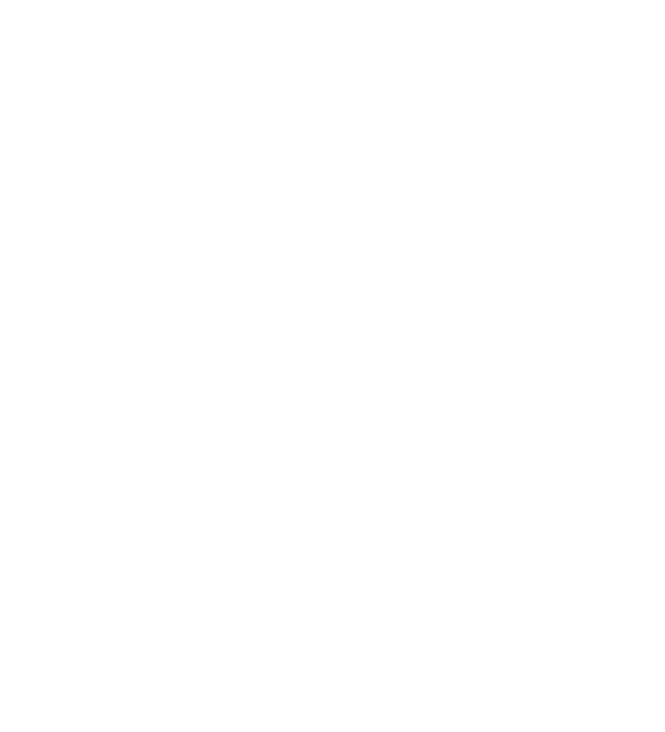
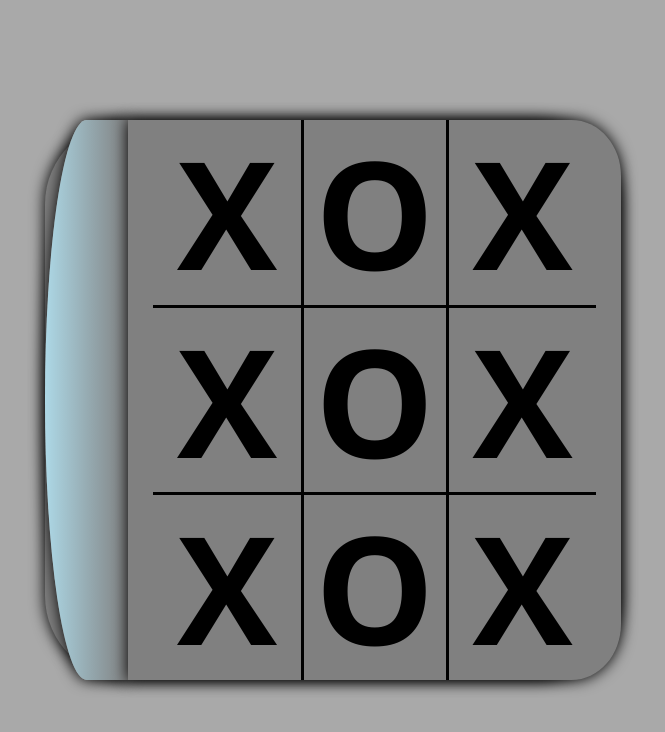
Before and after one commit to RichPBee/Tic_Tac_TOdin, a plain HTML site: page Index.html in a window 1280 px wide. Shown: the whole page, without its empty margins (307-972 px from the left). Drawn offline with Linux system fonts and the light colour scheme.

Commit message:
Completed display function.
JS Module pattern function created to display the board array on the HTML doc as a grid. CSS has been completed to allow this function to generate the correct design for the game.

```diff
--- a/Index.html
+++ b/Index.html
@@ -10,7 +10,14 @@
 </head>
 <body>
     <div class="appSection">
+        <div class="appNav">
 
+        </div>
+        <div class="gameWrapper">
+            <div class="gameArea">
+
+            </div>
+        </div>
     </div>
 </body>
 </html>
--- a/game.js
+++ b/game.js
@@ -1,17 +1,54 @@
+//Module patten Gameboard object. This creates and returns a blank board. {That can be updated?}
 const Gameboard = (() => {
+    const boardArray = [];
     const createBoard = () => {
-        const boardArray = [];
-        for (let i = 0; i < 3; i ++) {
-
+        for (let i = 0; i < 3 ; i++ ){
+            boardArray.push(["X", "O", "X"])
         }
+        return boardArray;
     }
 
-});
+    const updateGameboard = () => {
+
+    }
+    return {
+        createBoard,
+        boardArray,
+    };
+
+})();
+
+const gameStateChecker = ((array) => {
 
 
-const displayController = (() => {
+    return
+})
 
-})
+//
+const displayController = ((array) => {
+    const getArray = () => array;
+    const gameArea = document.querySelector(".gameArea");
+
+
+    const createDisplay = (array) => {
+        for (let i = 0 ; i < array.length ; i ++) {
+            for (let j = 0; j < array[i].length; j++) {
+                const boardSection = document.createElement("div");
+                let gameArea = document.querySelector(".gameArea");
+                boardSection.innerHTML = array[i][j];
+                boardSection.setAttribute("class", "boardSection");
+                boardSection.setAttribute("id", `${i}:${j}`);
+                gameArea.appendChild(boardSection);
+            }
+        }
+        return gameArea;
+    };
+    return {
+        getArray,
+        createDisplay,
+    };
+
+})();
 
 const Player = (name, marker) => {
     const getName = () => name;
@@ -20,3 +57,7 @@ const Player = (name, marker) => {
 
     return {name, marker}
 }
+
+
+Gameboard.createBoard();
+displayController.createDisplay(Gameboard.boardArray);
--- a/style.css
+++ b/style.css
@@ -357,3 +357,75 @@
   ***********************************
 
   */
+
+
+body {
+    box-sizing: border-box;
+    background-color: darkgrey;
+    display: flex;
+    justify-content: center;
+    align-items: center;
+    height: 100vh;
+}
+
+.appSection {
+    height: 70%;
+    width: 45%;
+    background-color: grey;
+    box-shadow: 0px 0px 15px 0px black;
+    border-radius: 15%;
+
+    display: flex;
+}
+
+.appNav {
+    flex: 1 1 auto;
+    border-top-left-radius: 90%;
+    border-bottom-left-radius: 90%;
+    background-image: linear-gradient(to right, lightblue, grey);
+    box-shadow: 0px 0px 15px 0px black;
+}
+
+.gameWrapper {
+    flex: 2 1 auto;
+    border-top-right-radius: 10%;
+    border-bottom-right-radius: 10%;
+    background: grey;
+    box-shadow: 0px 0px 15px 0px black;
+}
+
+.gameArea {
+    flex: 1 1 auto;
+    display: grid;
+    height: 100%;
+    width: 100%;
+    margin-left: 5%;
+    grid-template-columns: repeat(3, 30%);
+}
+
+.boardSection{
+    box-sizing: border-box;
+    display: flex;
+    align-items: center;
+    justify-content: center;
+    width: 100%;
+    height: 100%;
+    margin: 0;
+    font-size: 150px;
+    font-weight: 1000;
+    font-family: 'Segoe UI', Tahoma, Geneva, Verdana, sans-serif;
+}
+
+/*This gives the correct border to each part of the board.*/
+[id="1:1"]{
+    border: 3px solid black;
+}
+[id="0:1"], [id="2:1"] {
+    border-left: 3px solid black;
+    border-right: 3px solid black;
+
+}
+[id="1:0"], [id="1:2"] {
+    border-top: 3px solid black;
+    border-bottom: 3px solid black;
+}
```
Also changed, not shown: 1 other file.
